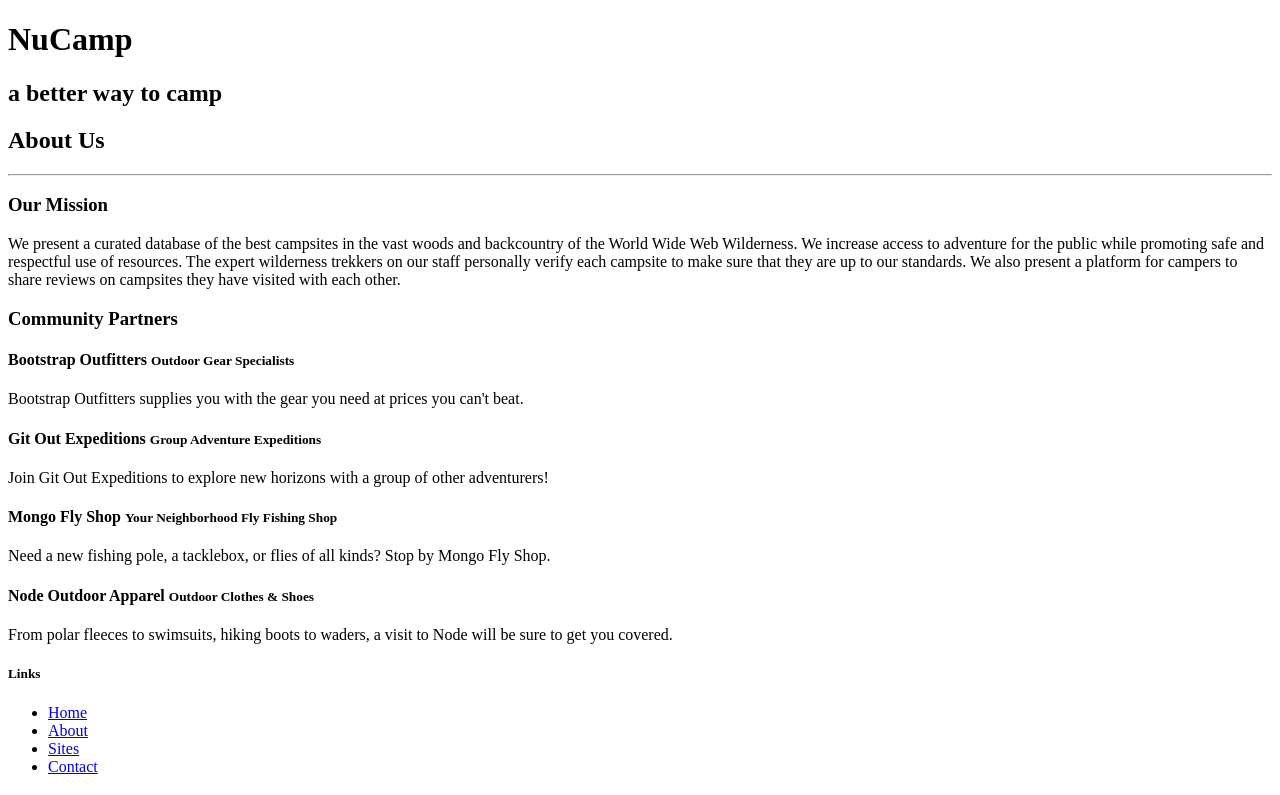
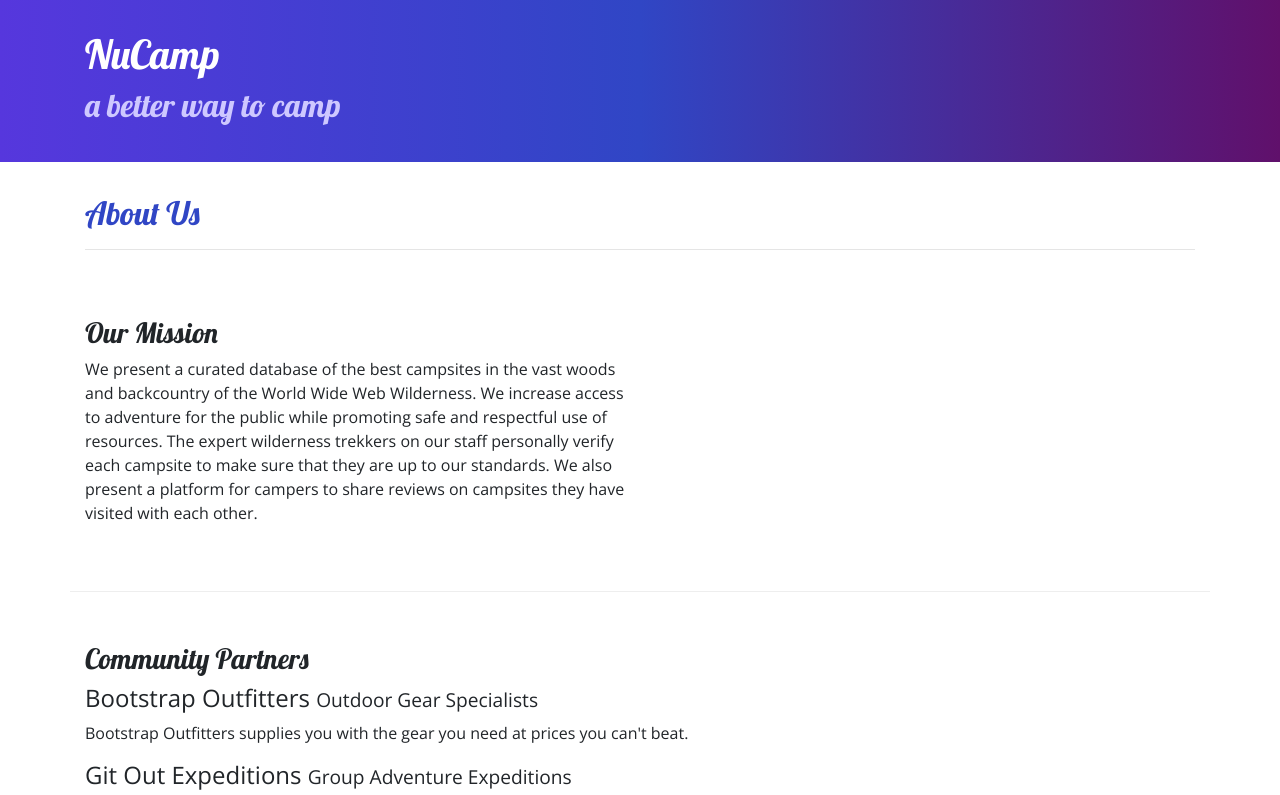
Before and after one commit to aliselmes/nucampsite, a website: page aboutus.html in a window 1280 px wide. Shown: the top 795 px of the page. Drawn offline with nearby package versions, Linux system fonts and the light colour scheme.

Commit message:
completed week 1 task 2

```diff
--- a/aboutus.html
+++ b/aboutus.html
@@ -5,6 +5,13 @@
     <!-- Required meta tags always come first -->
     <meta charset="utf-8" />
     <meta name="viewport" content="width=device-width, initial-scale=1" />
+
+    <!-- Bootstrap CSS -->
+    <link rel="stylesheet" href="node_modules/bootstrap/dist/css/bootstrap.min.css" />
+
+    <!-- Additional CSS must be placed after Bootstrap CSS -->
+    <link rel="stylesheet" href="https://fonts.googleapis.com/css?family=Lobster|Open+Sans" />
+    <link rel="stylesheet" href="css/styles.css" />
 
     <title>NuCamp: A Better Way To Camp</title>
 </head>
@@ -22,23 +29,23 @@
         </div>
     </header>
 
-    <div>
-        <div>
-            <div>
+    <div class="container">
+        <div class="row">
+            <div class="col-12">
                <h2>About Us</h2>
                <hr />
             </div>
         </div>
 
-        <div>
-            <div>
+        <div class="row row-content">
+            <div class="col-sm-6">
                 <h3>Our Mission</h3>
                 <p>We present a curated database of the best campsites in the vast woods and backcountry of the World Wide Web Wilderness. We increase access to adventure for the public while promoting safe and respectful use of resources. The expert wilderness trekkers on our staff personally verify each campsite to make sure that they are up to our standards. We also present a platform for campers to share reviews on campsites they have visited with each other.</p>
             </div>
         </div>
 
-        <div>
-            <div>
+        <div class="row row-content">
+            <div class="col-12">
                 <h3>Community Partners</h3>
                 <h4>Bootstrap Outfitters <small>Outdoor Gear Specialists</small></h4>
                 <p>Bootstrap Outfitters supplies you with the gear you need at prices you can't beat.</p>
@@ -79,6 +86,11 @@
         </div>
     </footer>
 
+<!-- jQuery must come first, then Popper.js, then the Bootstrap JavaScript plugins.-->
+<script src="node_modules/jquery/dist/jquery.slim.min.js"></script>
+<script src="node_modules/popper.js/dist/umd/popper.min.js"></script>
+<script src="node_modules/bootstrap/dist/js/bootstrap.min.js"></script>
+
 </body>
 
 </html>
```
